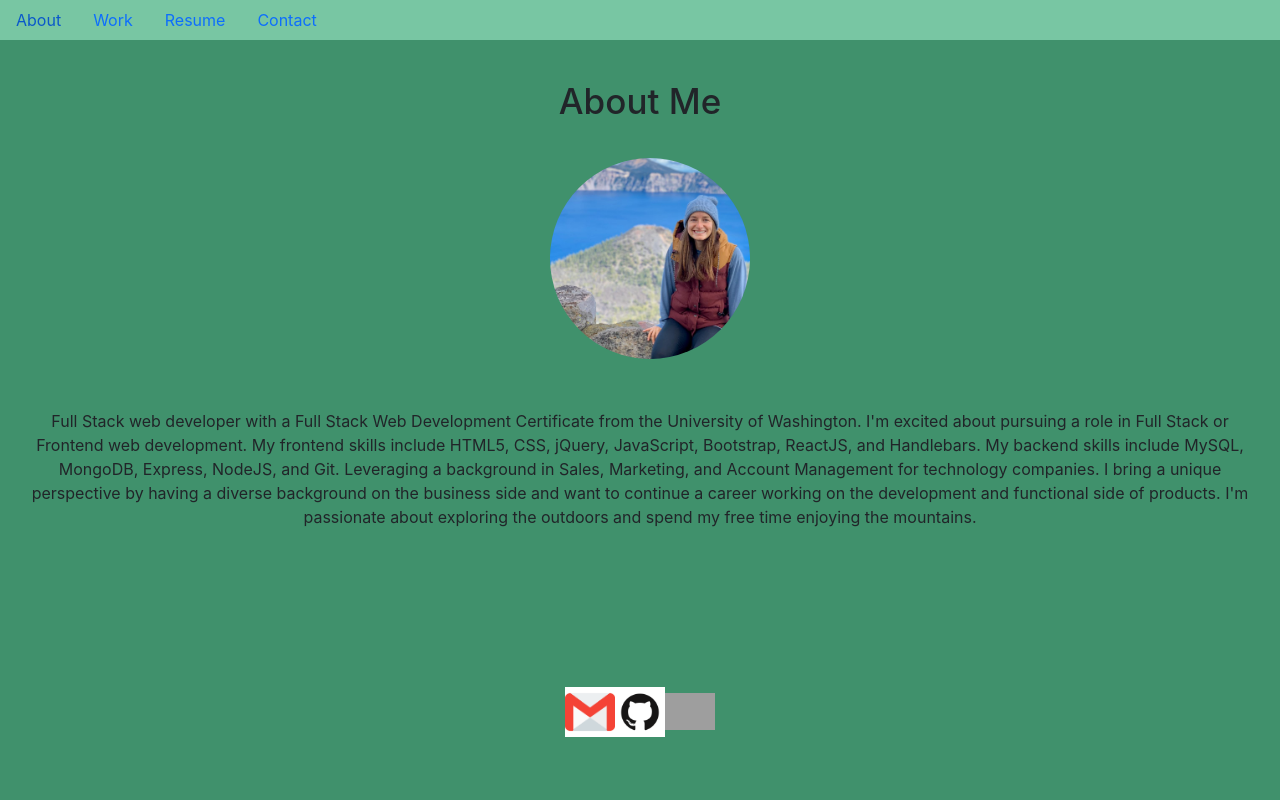
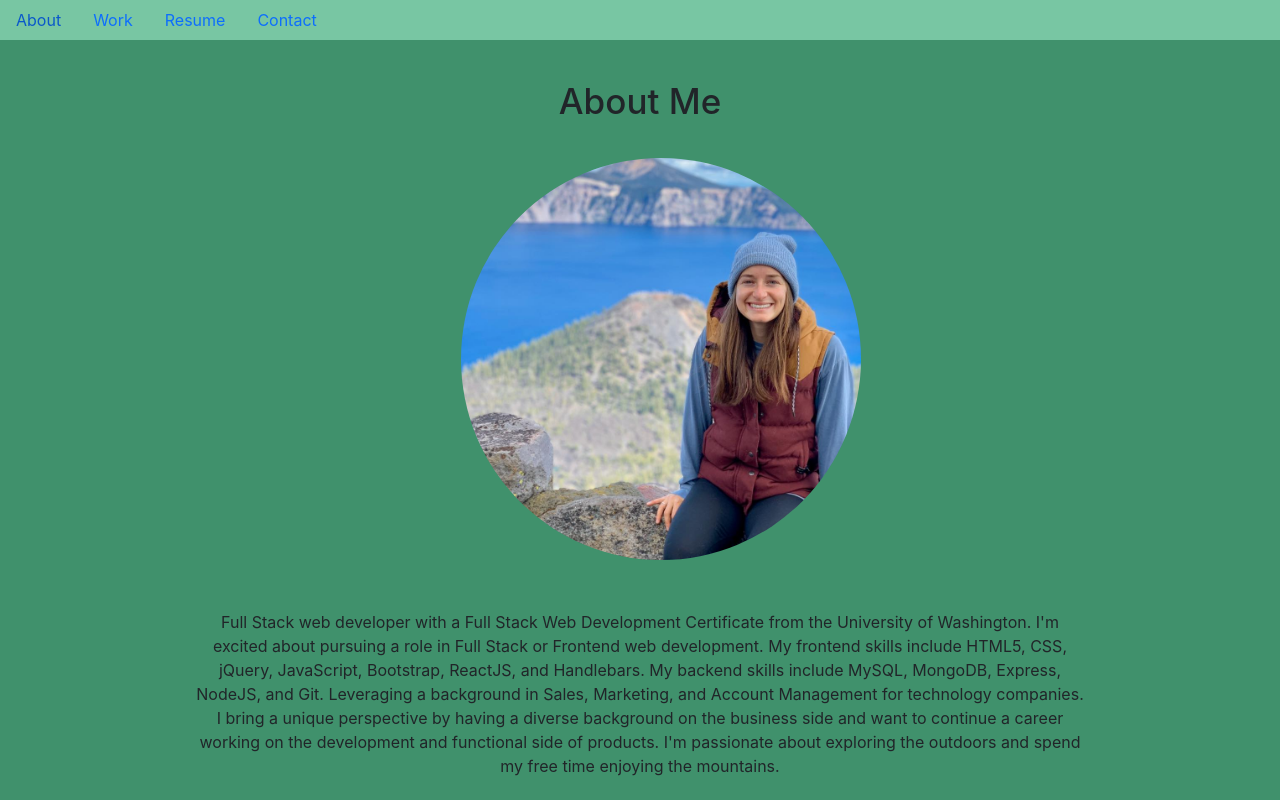
Before and after one commit to ncfranklin14/20-React-Portfolio, a React (Create React App) app: page / in a window 1280 px wide. Shown: the top 800 px of the page. Built offline with nearby package versions, Linux system fonts and the light colour scheme; grey boxes are pictures that could not be loaded.

Commit message:
update profile pic

```diff
--- a/src/components/About/about.css
+++ b/src/components/About/about.css
@@ -3,9 +3,9 @@
     margin-bottom: 30px;
 }
 .profile-pic{
-    width:200px;
+    width:400px;
     border-radius: 50%;
-    margin-left: 43%;
+    margin-left: 36%;
 }
 .about {
     display: flex;
@@ -27,8 +27,8 @@
     justify-content: center;
     margin-top: 50px;
     text-align: center;
-    margin-left: 30px;
-    margin-right: 30px;
+    margin-left: 15%;
+    margin-right: 15%;
 }
 .skills {
     margin: 15%;
--- a/src/components/Footer.js
+++ b/src/components/Footer.js
@@ -1,5 +1,5 @@
 import React from 'react';
-import github from '../assets/GitHub-Mark.png'
+import github from '../assets/Github-Mark.png'
 import linkedIn from '../assets/linkedin.png'
 import emailIcon from '../assets/email-icon.png'
 
```
Also changed, not shown: src/assets/GitHub-Mark.png, src/assets/email-icon.png.
